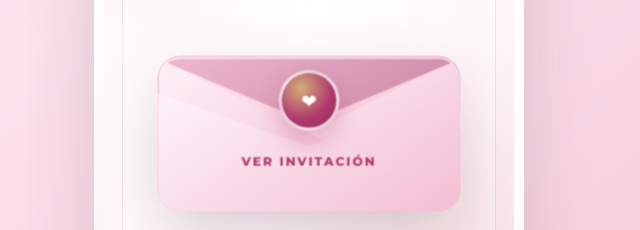
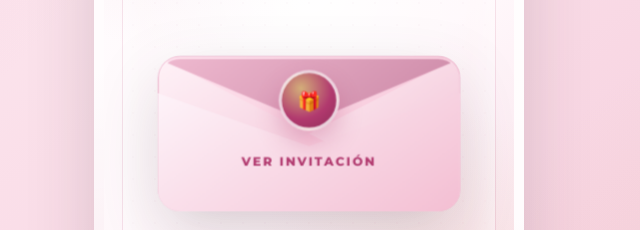
Before and after one commit to encantodigitalec/quince-anios-ejemplo, a plain HTML site: page index.html in a window 1280 px wide. Shown: the part 316-546 px from the top of the page, 331-971 px from the left. Drawn offline with nearby package versions, Linux system fonts and the light colour scheme.

Commit message:
Add files via upload

```diff
--- a/index.html
+++ b/index.html
@@ -1513,7 +1513,7 @@
                     <span class="envelope-flap"></span>
                     <span class="envelope-pocket"></span>
                     <span class="envelope-text">Ver invitación</span>
-                    <span class="wax-seal">❤</span>
+                    <span class="wax-seal">🎁</span>
                     </span>
                 </button>
 
```
